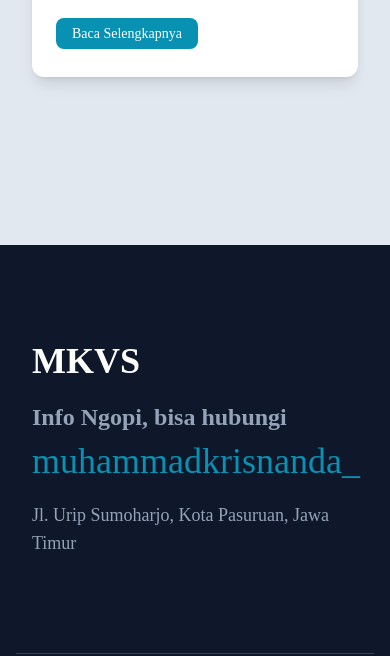
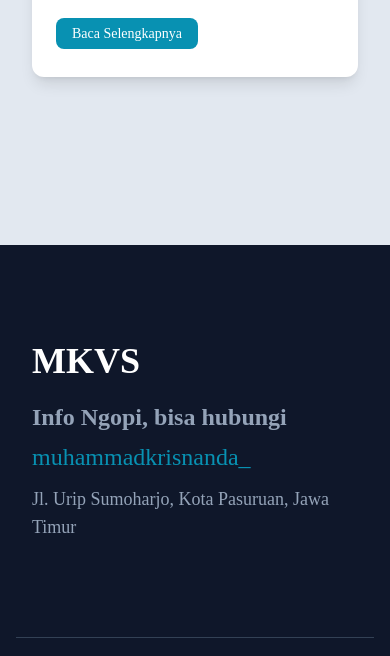
Before and after one commit to MKrisnandaVS/coba, a plain HTML site: page index.html in a window 390 px wide. Shown: the part 6004-6660 px from the top of the page. Drawn offline with nearby package versions, Linux system fonts and the light colour scheme; a web font is replaced by a local one.

Commit message:
alhamdulillah

```diff
--- a/index.html
+++ b/index.html
@@ -1,4 +1,4 @@
-<!doctype html>
+<!DOCTYPE html>
 <html lang="en" class="scroll-smooth">
   <head>
     <meta charset="UTF-8" />
@@ -234,7 +234,9 @@
             >
               Data Scientist & Astrophile
             </h2>
-            <p class="font-medium text-secondary mb-10 leading-relaxed lg:text-xl lg:text-white">
+            <p
+              class="font-medium text-secondary mb-10 leading-relaxed lg:text-xl lg:text-white"
+            >
               خَيْرُ النَّاسِ أَنْفَعُهُمْ لِلنَّاسِ
             </p>
             <a
@@ -710,11 +712,11 @@
                 <a
                   href="https://www.instagram.com/muhammadkrisnanda_/"
                   target="_blank"
-                  class="text-4xl text-primary"
+                  class="lg:text-4xl text-primary text-2xl"
                   >muhammadkrisnanda_</a
                 >
               </p>
-              <p class="mt-5 text-lg">
+              <p class="mt-3 text-lg">
                 Jl. Urip Sumoharjo, Kota Pasuruan, Jawa Timur
               </p>
             </div>
```
